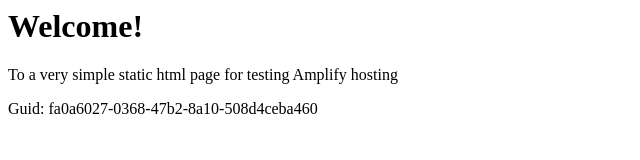
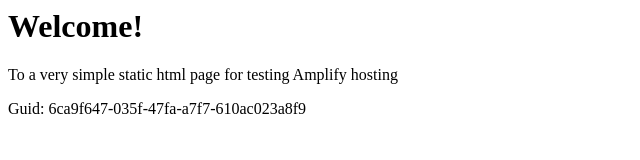
Before and after one commit to aws-aemilia-iad/Github-PR-Commit-Integration-Test-DoNotTouch-GithubWebhookPreviewCanaryTest-v1-gamma-us-east-1, a website: page src/index.html in a window 1280 px wide. Shown: the full height of the page, 0-640 px from the left. Drawn offline with Linux system fonts and the light colour scheme.

Commit message:
commit from integ tests

```diff
--- a/src/index.html
+++ b/src/index.html
@@ -12,6 +12,6 @@
 <body>
     <h1>Welcome!</h1>
     <p>To a very simple static html page for testing Amplify hosting</p>
-    <p>Guid: fa0a6027-0368-47b2-8a10-508d4ceba460</p></body>
+    <p>Guid: 6ca9f647-035f-47fa-a7f7-610ac023a8f9</p></body>
 
 </html>
```
